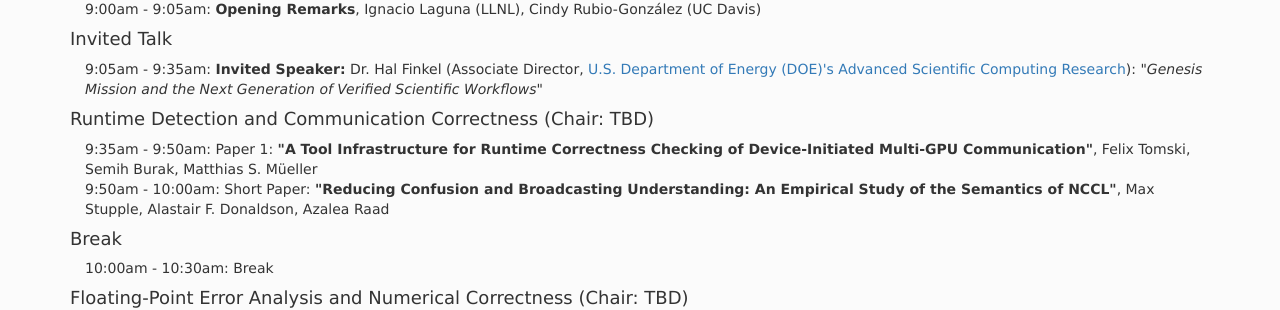
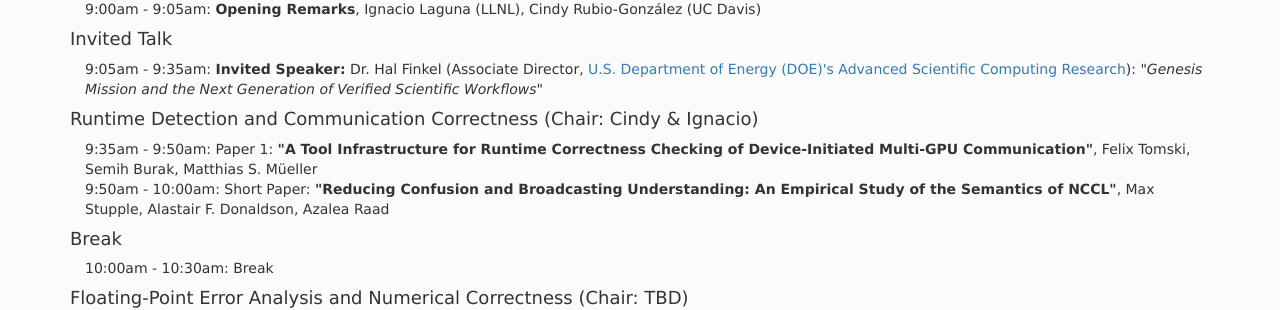
Before and after one commit to correctness-workshop/2026, a Jekyll site: the page built from index.md, in a window 1280 px wide and 900 px high, scrolled down 3736 px. Shown: the part 152-462 px from the top of the window. Built offline with Jekyll 4.4.1, drawn with Linux system fonts in a browser that asks for light colours; nearby versions of some CDN libraries; the list of posts is cut into pages by our own code.

Commit message:
fixed agenda 3

```diff
--- a/index.md
+++ b/index.md
@@ -193,7 +193,7 @@ All time zones are AOE.
 <tr><td width="15">  </td> <td>9:05am - 9:35am:  <b>Invited Speaker:</b> Dr. Hal Finkel (Associate Director, <a href="https://science.osti.gov/ascr"> U.S. Department of Energy (DOE)'s Advanced Scientific Computing Research</a>): <i>"Genesis Mission and the Next Generation of Verified Scientific Workflows"</i> </td> </tr>
 </table>
 
-#### Runtime Detection and Communication Correctness (Chair: TBD)
+#### Runtime Detection and Communication Correctness (Chair: Cindy & Ignacio)
 <table>
 
 <tr><td width="15">  </td> <td>9:35am - 9:50am:  Paper 1:  <b>"A Tool Infrastructure for Runtime Correctness Checking of Device-Initiated Multi-GPU Communication"</b>,  Felix Tomski, Semih Burak, Matthias S. Müeller </td> </tr>
```
